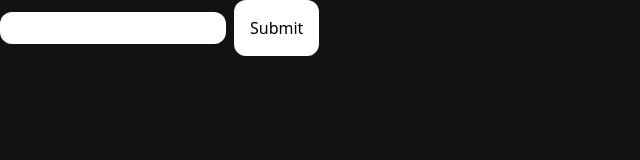
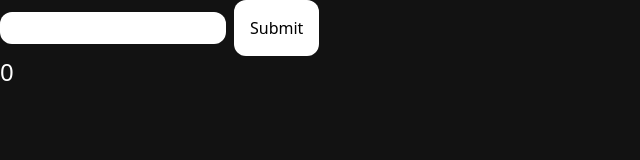
Before and after one commit to grgelsec/Blackjack.ai, a React (Vite) app: page / in a window 1280 px wide. Shown: the top 160 px of the page, without its empty margins (0-640 px from the left). Built offline with nearby package versions, Linux system fonts and the light colour scheme.

Commit message:
progress on Total:

```diff
--- a/src/components/playerbets.tsx
+++ b/src/components/playerbets.tsx
@@ -1,10 +1,16 @@
 import { useState } from "react";
+
+//TODO: Need to show what the take home is for each bet, for submit onClick, calcualte what the take home is.
 
 export default function Bet() {
 
     const [betAmount, setBetAmount] = useState<string | number>('');
-    const bet = Number(betAmount)
-    console.log(bet)
+    const bet: number = Number(betAmount)
+    const [totalAmount, setTotalAmount] = useState<number>(0)
+
+    const handleBet = (bet: number) => {
+        setTotalAmount(totalAmount - bet)
+    }
 
 
     return (
@@ -14,9 +20,9 @@ export default function Bet() {
             type="text" value={betAmount} onChange={e => setBetAmount(e.target.value)} className="px-2 py-1 rounded-xl bg-white font-mono"/>
             <button
             type="submit"
-            onClick={() => setBetAmount(bet)}
             className="px-4 py-4 rounded-xl bg-white">Submit</button>
         </form>
+        <h1 className="text-white text-2xl">{totalAmount + bet}</h1>
         </>
     );
 
```
